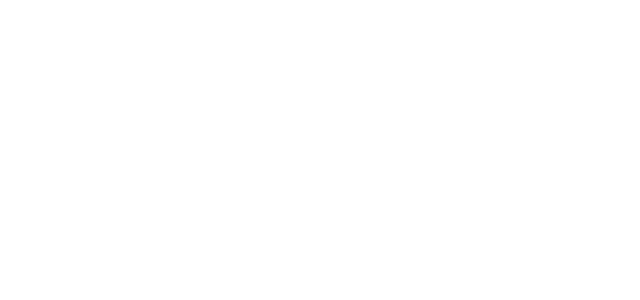
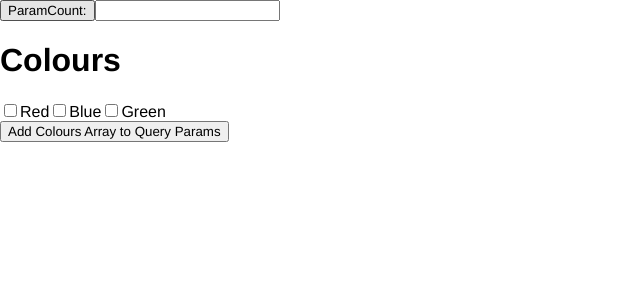
Before and after one commit to blaytenshi/vue-3-examples, a Vue app: page /query-params in a window 1280 px wide. Before the commit this address had no page. Shown: the top 300 px of the page, without its empty margins (0-640 px from the left). Built offline with nearby package versions, Linux system fonts and the light colour scheme.

Commit message:
Added fixed a small bug in basic-inputs Added query-params example Updated Vue-Router

```diff
--- a/package.json
+++ b/package.json
@@ -10,6 +10,7 @@
     "preview": "vite preview"
   },
   "dependencies": {
+    "axios": "^1.6.8",
     "pinia": "^2.1.7",
     "rxjs": "^7.8.1",
     "vue": "^3.4.19",
--- a/src/router/routes.js
+++ b/src/router/routes.js
@@ -10,102 +10,108 @@ export default [
     path: "/",
     name: "HomePage",
     displayName: "Home Page",
-    component: () => import("../views/HomePage.vue")
+    component: () => import("../views/HomePage.vue"),
   },
   {
     path: "/maska",
     name: "MaskaPage",
     displayName: "Maska Page",
-    component: () => import("../views/MaskaPage.vue")
+    component: () => import("../views/MaskaPage.vue"),
   },
   {
     path: "/vue-3-vmodel-native-elements",
     name: "Vue3VModelNativeElements",
     displayName: "Vue 3 V-Model Native Inputs",
-    component: () => import("../views/Vue3VModelNativeElements.vue")
+    component: () => import("../views/Vue3VModelNativeElements.vue"),
   },
   {
     path: "/vue-3-vmodel-custom-elements",
     name: "Vue3VModelCustomElements",
     displayName: "Vue 3 V-Model Custom Elements",
-    component: () => import("../views/Vue3VModelCustomElements.vue")
+    component: () => import("../views/Vue3VModelCustomElements.vue"),
   },
   {
     path: "/composition-api-basics",
     name: "CompositionApiBasics",
     displayName: "Composition API Basics",
-    component: () => import("../views/CompositionApiBasics.vue")
+    component: () => import("../views/CompositionApiBasics.vue"),
   },
   {
     path: "/vbind-props-to-child",
     name: "VbindPropsToChild",
     displayName: "v-bind props to Child Components",
-    component: () => import("../views/VbindPropsToChild.vue")
+    component: () => import("../views/VbindPropsToChild.vue"),
   },
   {
     path: "/watchers",
     name: "WatchersExample",
     displayName: "Watchers",
-    component: () => import("../views/Watchers.vue")
+    component: () => import("../views/Watchers.vue"),
   },
   {
     path: "/rxjs",
     name: "RxJS",
     displayName: "RxJS Example",
-    component: () => import("../views/RxJS.vue")
+    component: () => import("../views/RxJS.vue"),
   },
   {
     path: "/svg-imports",
     name: "SvgImports",
     displayName: "SVG Imports",
-    component: () => import("../views/SvgImports.vue")
+    component: () => import("../views/SvgImports.vue"),
   },
   {
     path: "/template-basics",
     name: "TemplateBasics",
     displayName: "Template Basics",
-    component: () => import("../views/template-basics/index.vue")
+    component: () => import("../views/template-basics/index.vue"),
   },
   {
     path: "/pinia-example",
     name: "PiniaExample",
     displayName: "Pinia Example",
-    component: () => import("../views/pinia-example/index.vue")
+    component: () => import("../views/pinia-example/index.vue"),
   },
   {
     path: "/filter-list",
     name: "FilerList",
     displayName: "Filter List",
-    component: () => import("../views/filter-list/index.vue")
+    component: () => import("../views/filter-list/index.vue"),
   },
   {
     path: "/basic-inputs",
     name: "BasicInputs",
     displayName: "Basic Inputs",
-    component: () => import("../views/basic-inputs/index.vue")
+    component: () => import("../views/basic-inputs/index.vue"),
   },
   {
     path: "/computed-edge-cases",
     name: "ComputedEdgeCases",
     displayName: "Computed Edge Cases",
-    component: () => import("../views/computed-edge-cases/index.vue")
+    component: () => import("../views/computed-edge-cases/index.vue"),
   },
   {
     path: "/local-list-searching",
     name: "LocalListSearching",
     displayName: "Local List Searching",
-    component: () => import("../views/local-list-searching/index.vue")
+    component: () => import("../views/local-list-searching/index.vue"),
   },
   {
     path: "/losing-reactivity",
     name: "LosingReactivity",
     displayName: "Losing Reactivity",
-    component: () => import("../views/losing-reactivity/index.vue")
+    component: () => import("../views/losing-reactivity/index.vue"),
   },
   {
     path: "/reactivity-fundamentals",
     name: "Reactivity Fundamentals",
     displayName: "Reactivity Fundamentals",
-    component: () => import("../views/vue-reactivity-fundamentals/index.vue")
+    component: () => import("../views/vue-reactivity-fundamentals/index.vue"),
+  },
+  {
+    path: "/query-params",
+    name: "Query Params",
+    displayName: "Query Params",
+    component: () => import("../views/query-params/index.vue"),
   },
 ];
--- a/src/views/basic-inputs/index.vue
+++ b/src/views/basic-inputs/index.vue
@@ -2,7 +2,7 @@
 import { reactive } from "vue";
 
 defineOptions({
-  name: "BasicInputsExample"
+  name: "BasicInputsExample",
 });
 
 const data = reactive({
@@ -29,7 +29,13 @@ const handleFillForm = () => {
 };
 
 const handleCheckboxInput = (event) => {
-  data.checkedBoxesValue.push(event.target.value);
+  const hasEmittedValue = data.checkedBoxesValue.includes(event.target.value);
+  if (hasEmittedValue) {
+    data.checkedBoxesValue = data.checkedBoxesValue.filter(checkboxValue => checkboxValue !== event.target.value);
+  } else {
+    data.checkedBoxesValue.push(event.target.value);
+  }
+  console.log(data.checkedBoxesValue);
 };
 </script>
 
@@ -89,23 +95,23 @@ const handleCheckboxInput = (event) => {
     >
     <label for="apple">Apple</label>
     <input
-      id="apple"
+      id="banana"
       type="checkbox"
       name="fruits"
       value="banana"
       :checked="data.checkedBoxesValue.includes('banana')"
       @change="handleCheckboxInput"
     >
-    <label for="apple">Banana</label>
+    <label for="banana">Banana</label>
     <input
-      id="apple"
+      id="blueberry"
       type="checkbox"
       name="fruits"
       value="blueberry"
       :checked="data.checkedBoxesValue.includes('blueberry')"
       @change="handleCheckboxInput"
     >
-    <label for="apple">Blueberry</label>
+    <label for="blueberry">Blueberry</label>
   </div>
   <div>
     <button @click="handleFillForm">
--- /dev/null
+++ b/src/views/query-params/index.vue
@@ -0,0 +1,101 @@
+<script setup>
+import { useRoute, useRouter } from "vue-router";
+import { reactive } from "vue";
+
+const route = useRoute();
+const router = useRouter();
+
+console.log(route.query);
+
+const filterState = reactive({
+  count: +route.query.count || 0, // unary operator
+  userName: route.query.user_name,
+  colours: route.query.colours || [],
+});
+
+function handleCountUpdate() {
+  const nextValue = filterState.count + 1;
+  filterState.count = nextValue;
+  updateQueryParams("count", nextValue);
+}
+
+function handleUserNameUpdate(event) {
+  const updatedUserName = event.target.value;
+  filterState.userName = updatedUserName;
+  updateQueryParams("user_name", updatedUserName);
+}
+
+function handleColorChange(event) {
+  const hasEmittedValue = filterState.colours.includes(event.target.value);
+  if (hasEmittedValue) {
+    filterState.colours = filterState.colours.filter(checkboxValue => checkboxValue !== event.target.value);
+  } else {
+    filterState.colours.push(event.target.value);
+  }
+  console.log(filterState.colours);
+  updateQueryParams("colours", filterState.colours);
+}
+
+function updateQueryParams(queryParam, updatedValue) {
+  router.push({
+    query: {
+      ...route.query,
+      [queryParam]: updatedValue,
+    },
+  });
+}
+
+function navigate() {
+  // UI doesn't update when we try to nagivate...
+  router.push({
+    path: "/query-params",
+    query: {
+      colours: ["blue", "red"],
+    },
+  });
+}
+</script>
+
+<template>
+  <button @click="handleCountUpdate">
+    ParamCount: {{ $route.query.count }}
+  </button>
+  <input
+    :value="filterState.userName"
+    type="text"
+    @input="handleUserNameUpdate"
+  >
+  <div>
+    <h1>Colours</h1>
+    <input
+      id="red"
+      type="checkbox"
+      name="colours"
+      value="red"
+      :checked="filterState.colours.includes('red')"
+      @change="handleColorChange"
+    >
+    <label for="red">Red</label>
+    <input
+      id="blue"
+      type="checkbox"
+      name="colours"
+      value="blue"
+      :checked="filterState.colours.includes('blue')"
+      @change="handleColorChange"
+    >
+    <label for="blue">Blue</label>
+    <input
+      id="green"
+      type="checkbox"
+      name="colours"
+      value="green"
+      :checked="filterState.colours.includes('green')"
+      @change="handleColorChange"
+    >
+    <label for="green">Green</label>
+  </div>
+  <button @click="navigate">
+    Add Colours Array to Query Params
+  </button>
+</template>
```
Also changed, not shown: 1 other file (tests, documents, lock files or other folders).
